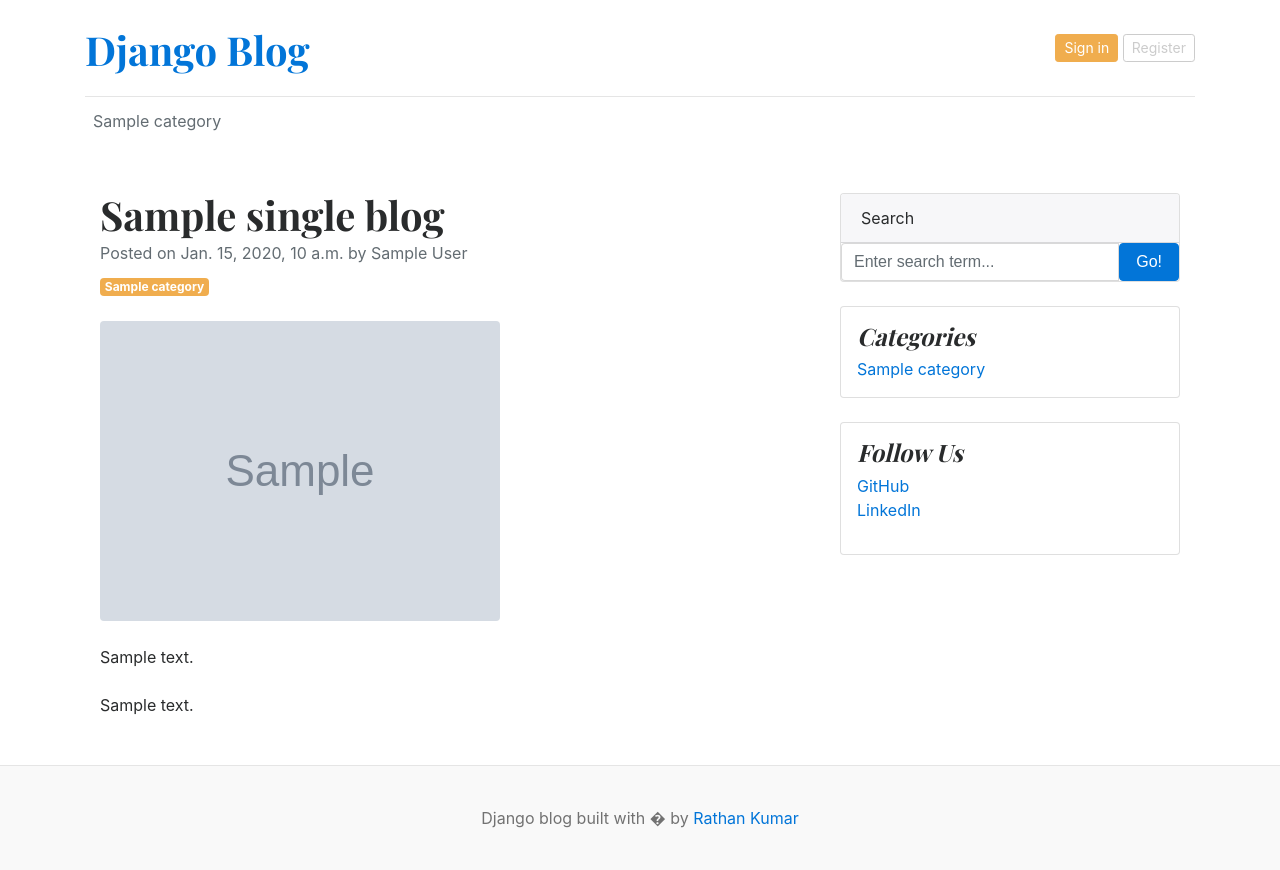
After one commit to nileshmantati/django-blog, a Django app: template templates/blogs.html in a window 1280 px wide. The commit adds this page. Run offline with Django 5.2, Linux system fonts and the light colour scheme; the template is opened without the code that fills it: most values are stand-ins (such as "Sample title", 1, 10 or a date in 2020); grey boxes marked "Sample" are stand-in pictures.

Commit message:
post by category

```diff
--- a/blog_project/urls.py
+++ b/blog_project/urls.py
@@ -19,9 +19,11 @@ from django.urls import path ,include
 from . import views
 from django.conf.urls.static import static
 from django.conf import settings
+from blogs import views as BlogsView
 
 urlpatterns = [
     path('admin/', admin.site.urls),
     path('', views.home,name='home'),
     path('category/', include('blogs.urls')),
+    path('<slug:slug>/', BlogsView.blogs, name='blogs'),
 ] + static(settings.MEDIA_URL, document_root=settings.MEDIA_ROOT)
--- /dev/null
+++ b/templates/blogs.html
@@ -0,0 +1,68 @@
+{% extends 'base.html' %}
+
+{% block content %}
+<!-- Page content-->
+<div class="container mt-5">
+    <div class="row">
+        <div class="col-lg-8">
+            <!-- Post content-->
+            <article>
+                <!-- Post header-->
+                <header class="mb-4">
+                    <!-- Post title-->
+                    <h1 class="fw-bolder mb-1">{{ single_blog.title }}</h1>
+                    <!-- Post meta content-->
+                    <div class="text-muted fst-italic mb-2">Posted on {{ single_blog.created_at }} by {{single_blog.author }}</div>
+                    <!-- Post category-->
+                    <a class="badge bg-warning text-decoration-none text-light" href="#!">{{ single_blog.category }}</a>
+                </header>
+                <!-- Preview image figure-->
+                <figure class="mb-4"><img class="img-fluid rounded"
+                        src="{{ single_blog.featured_image.url}}" alt="..." /></figure>
+                <!-- Post content-->
+                <section class="mb-5">
+                    <p class="fs-5 mb-4">{{ single_blog.short_description}}</p>
+                    <p class="fs-5 mb-4">{{ single_blog.blog_body}}</p>
+                </section>
+            </article>
+        </div>
+        <!-- Side widgets-->
+        <div class="col-lg-4">
+            <!-- Search widget-->
+            <div class="card mb-4">
+                <div class="card-header">Search</div>
+                <div class="card-body">
+                    <div class="input-group">
+                        <input class="form-control" type="text" placeholder="Enter search term..."
+                            aria-label="Enter search term..." aria-describedby="button-search" />
+                        <button class="btn btn-primary" id="button-search" type="button">Go!</button>
+                    </div>
+                </div>
+            </div>
+            <!-- Categories widget-->
+            <div class="card mb-4 p-3">
+                <h4 class="font-italic">Categories</h4>
+                <div class="card-body">
+                    <div class="row">
+                        <div class="col-sm-6">
+                            <ul class="list-unstyled mb-0">
+                                {% for category in categories %}
+                                <li><a href="{% url 'posts_by_category' category.id %}">{{category.category_name}}</a></li>
+                                {% endfor %}
+                            </ul>
+                        </div>
+                    </div>
+                </div>
+            </div>
+            <!-- Side widget-->
+            <div class="card mb-4 p-3">
+                <h4 class="font-italic">Follow Us</h4>
+                <ol class="list-unstyled">
+                    <li><a href="#">GitHub</a></li>
+                    <li><a href="#">LinkedIn</a></li>
+                </ol>
+            </div>
+        </div>
+    </div>
+</div>
+{% endblock %}
--- a/templates/home.html
+++ b/templates/home.html
@@ -9,7 +9,8 @@
     <div class="col-md-8 px-0">
         <h1 class="display-4 font-italic">{{post.title}}</h1>
         <p class="lead my-3">{{post.short_description | truncatewords:25}}</p>
-        <p class="lead mb-0"><a href="#" class="text-white font-weight-bold">Continue reading...</a></p>
+        <p class="lead mb-0"><a href="{% url 'blogs' post.slug %}" class="text-white font-weight-bold">Continue
+                reading...</a></p>
     </div>
 </div>
 {% endif %}
@@ -23,7 +24,7 @@
     <div class="col-md-6">
         <div class="card border-0">
             <div class="card-body">
-                <h3>{{post.title}}</h3>
+                <h3><a href="{% url 'blogs' post.slug %}" class="text-dark font-weight-bold" >{{post.title}}</a></h3>
                 <small class="mb-1 text-muted">{{post.created_at | timesince}} ago | {{post.author}}</small>
                 <p class="card-text">{{post.short_description | truncatewords:20}}</p>
             </div>
```
Also changed, not shown: blogs/views.py (+7 -0 lines), templates/posts_by_category.html (+1 -13 lines).
